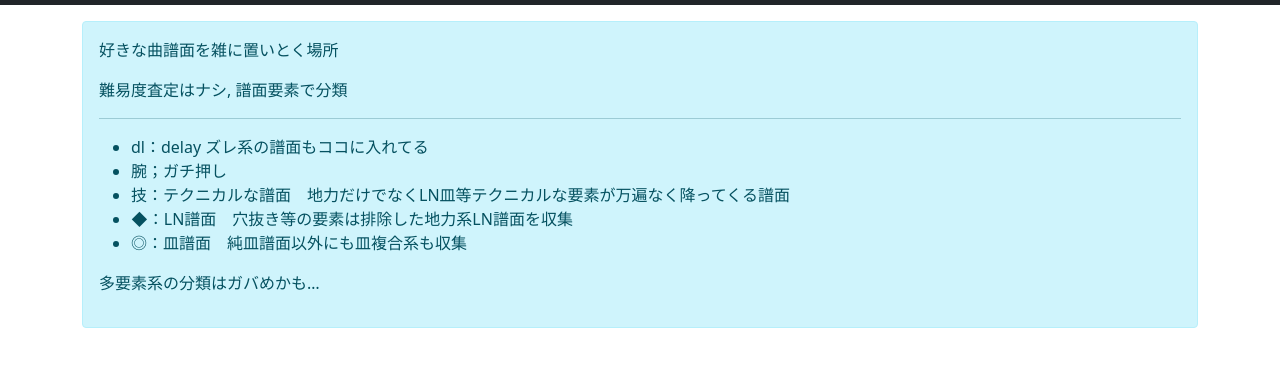
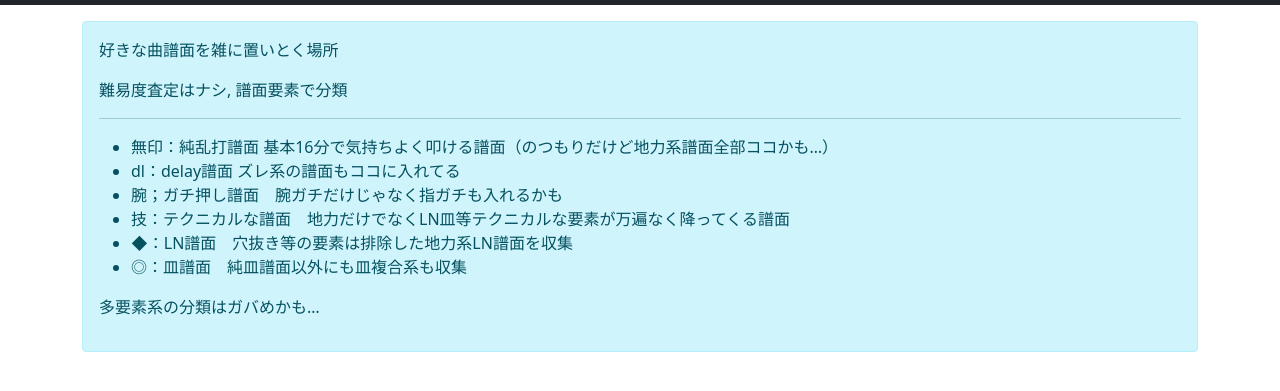
Before and after one commit to Lyricia321/Seminar, a plain HTML site: page index.html in a window 1280 px wide. Shown: the part 45-436 px from the top of the page. Drawn offline with nearby package versions, Linux system fonts and the light colour scheme; no server answers.

Commit message:
Update index.html

```diff
--- a/index.html
+++ b/index.html
@@ -31,8 +31,9 @@
             <p>難易度査定はナシ, 譜面要素で分類</p>
             <hr>
             <ul>
-                <li>dl：delay ズレ系の譜面もココに入れてる</li>
-                <li>腕；ガチ押し　</li>
+                <li>無印：純乱打譜面 基本16分で気持ちよく叩ける譜面（のつもりだけど地力系譜面全部ココかも…）</li>
+                <li>dl：delay譜面 ズレ系の譜面もココに入れてる</li>
+                <li>腕；ガチ押し譜面　腕ガチだけじゃなく指ガチも入れるかも</li>
                 <li>技：テクニカルな譜面　地力だけでなくLN皿等テクニカルな要素が万遍なく降ってくる譜面</li>
                 <li>◆：LN譜面　穴抜き等の要素は排除した地力系LN譜面を収集</li>
                 <li>◎：皿譜面　純皿譜面以外にも皿複合系も収集</li>
```
